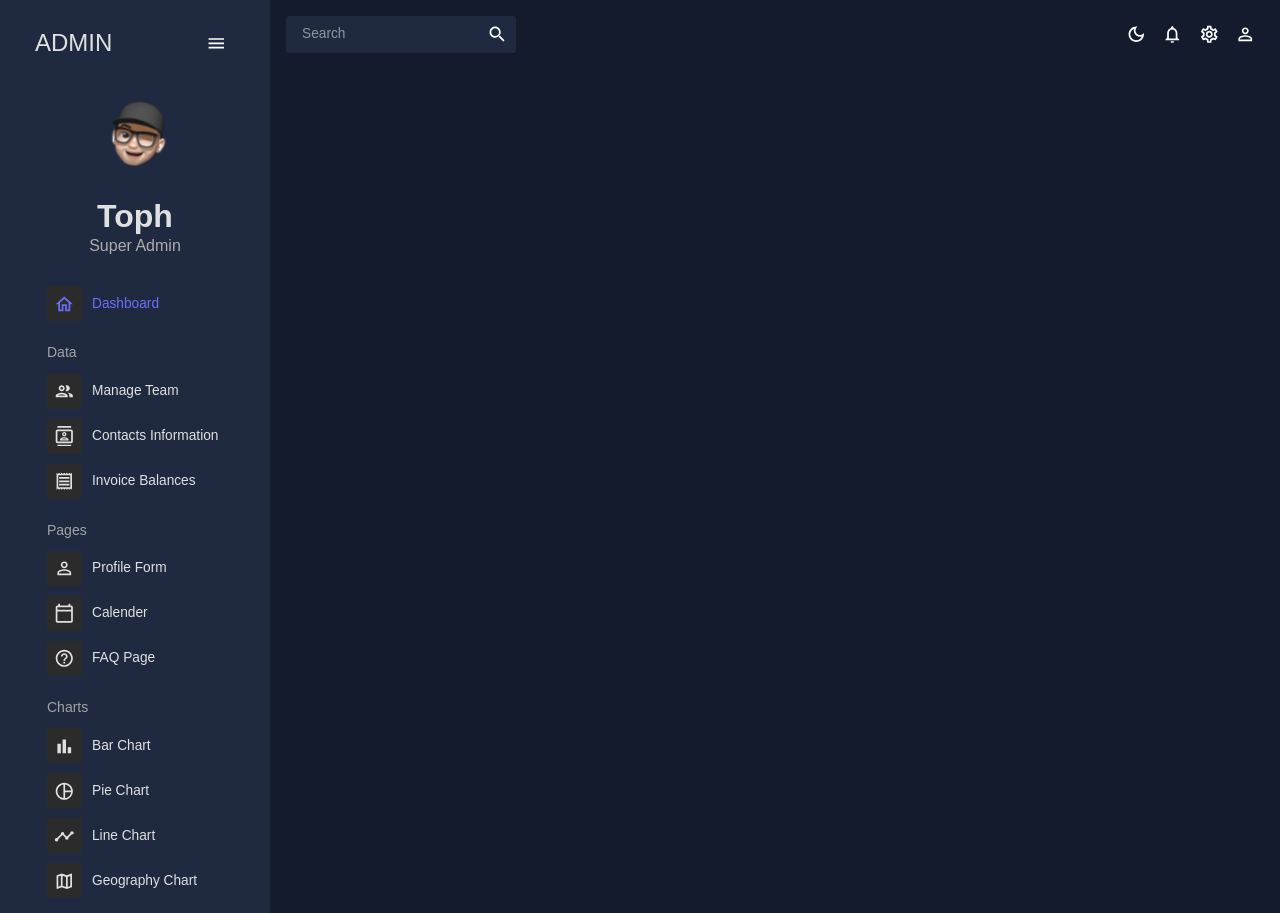
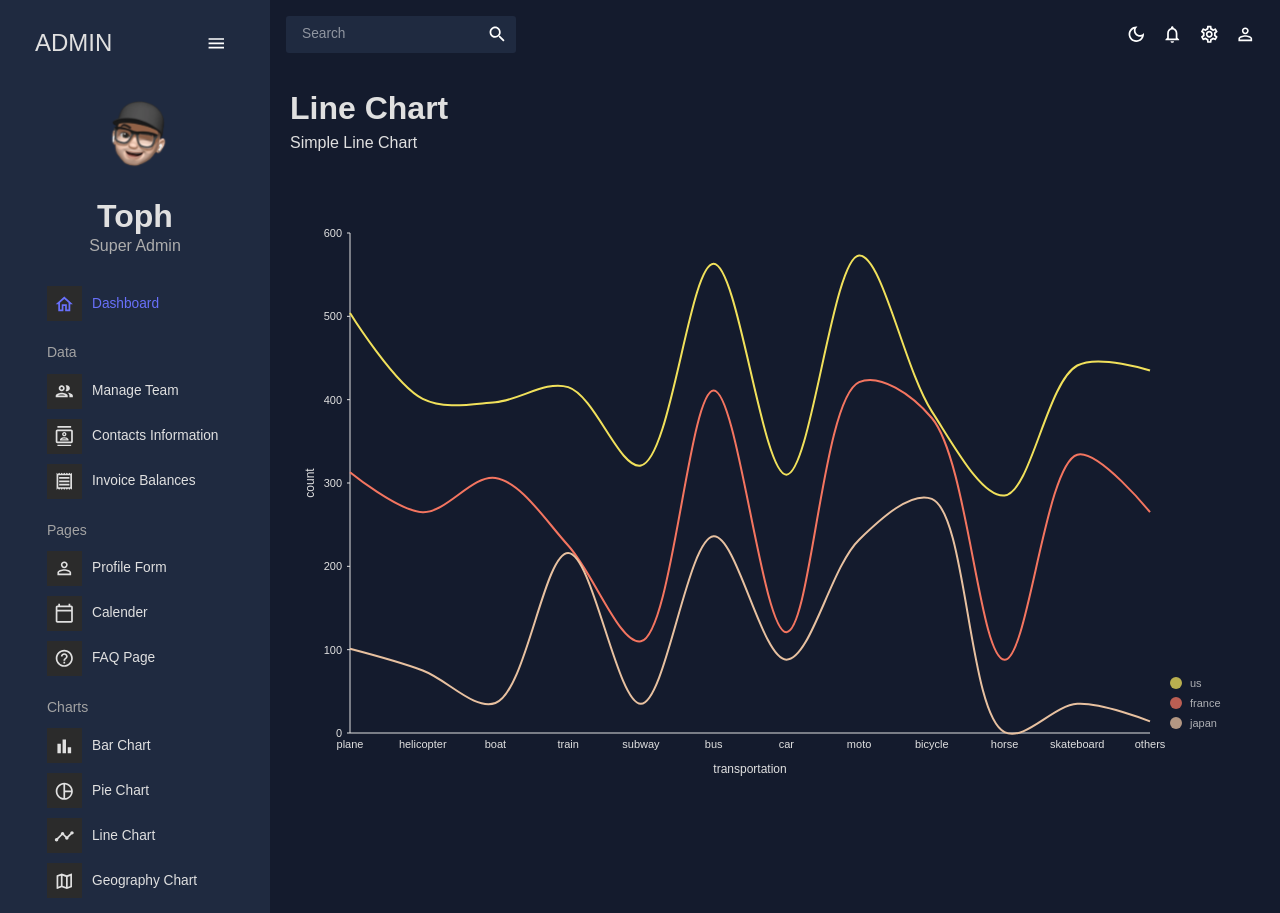
Before and after one commit to Thophylarh/Enterprise-react-admin-practice, a React (Create React App) app: page /line-chart in a window 1280 px wide. Built offline with nearby package versions, Linux system fonts and the light colour scheme.

Commit message:
line an pie chart component

```diff
--- a/package.json
+++ b/package.json
@@ -16,6 +16,8 @@
     "@mui/x-data-grid": "^6.15.0",
     "@nivo/bar": "^0.83.0",
     "@nivo/geo": "^0.83.0",
+    "@nivo/line": "^0.83.0",
+    "@nivo/pie": "^0.83.0",
     "@testing-library/jest-dom": "^5.17.0",
     "@testing-library/react": "^13.4.0",
     "@testing-library/user-event": "^13.5.0",
--- a/src/App.js
+++ b/src/App.js
@@ -15,6 +15,7 @@
 import FAQ from "./scenes/faq";
 import Bar from "./scenes/bar";
 import Pie from "./scenes/pie";
+import Line from "./scenes/line";
 
 function App() {
   const [theme, colorMode] = useMode();
@@ -37,6 +38,7 @@
               <Route path="/faq" element={<FAQ />} />
               <Route path="/bar-chart" element={<Bar />} />
               <Route path="/pie-chart" element={<Pie />} />
+              <Route path="/line-chart" element={<Line />} />
             </Routes>
           </main>
         </div>
--- /dev/null
+++ b/src/components/LineChart.jsx
@@ -0,0 +1,117 @@
+import { ResponsiveLine } from "@nivo/line";
+import { useTheme } from "@mui/material";
+import { tokens } from "../theme";
+import { mockLineData as data } from "../data/mockData";
+
+const LineChart = ({ isCustomLineColors = false, isDashboard = false }) => {
+  const theme = useTheme();
+  const colors = tokens(theme.palette.mode);
+
+  return (
+    <ResponsiveLine
+      data={data}
+      theme={{
+        axis: {
+          domain: {
+            line: {
+              stroke: colors.grey[100],
+            },
+          },
+          legend: {
+            text: {
+              fill: colors.grey[100],
+            },
+          },
+          ticks: {
+            line: {
+              stroke: colors.grey[100],
+              strokeWidth: 1,
+            },
+            text: {
+              fill: colors.grey[100],
+            },
+          },
+        },
+        legends: {
+          text: {
+            fill: colors.grey[100],
+          },
+        },
+        tooltip: {
+          container: {
+            color: colors.primary[500],
+          },
+        },
+      }}
+      colors={isDashboard ? { datum: "color" } : { scheme: "nivo" }} // added
+      margin={{ top: 50, right: 110, bottom: 50, left: 60 }}
+      xScale={{ type: "point" }}
+      yScale={{
+        type: "linear",
+        min: "auto",
+        max: "auto",
+        stacked: true,
+        reverse: false,
+      }}
+      yFormat=" >-.2f"
+      curve="catmullRom"
+      axisTop={null}
+      axisRight={null}
+      axisBottom={{
+        orient: "bottom",
+        tickSize: 0,
+        tickPadding: 5,
+        tickRotation: 0,
+        legend: isDashboard ? undefined : "transportation", // added
+        legendOffset: 36,
+        legendPosition: "middle",
+      }}
+      axisLeft={{
+        orient: "left",
+        tickValues: 5, // added
+        tickSize: 3,
+        tickPadding: 5,
+        tickRotation: 0,
+        legend: isDashboard ? undefined : "count", // added
+        legendOffset: -40,
+        legendPosition: "middle",
+      }}
+      enableGridX={false}
+      enableGridY={false}
+      pointSize={8}
+      pointColor={{ theme: "background" }}
+      pointBorderWidth={2}
+      pointBorderColor={{ from: "serieColor" }}
+      pointLabelYOffset={-12}
+      useMesh={true}
+      legends={[
+        {
+          anchor: "bottom-right",
+          direction: "column",
+          justify: false,
+          translateX: 100,
+          translateY: 0,
+          itemsSpacing: 0,
+          itemDirection: "left-to-right",
+          itemWidth: 80,
+          itemHeight: 20,
+          itemOpacity: 0.75,
+          symbolSize: 12,
+          symbolShape: "circle",
+          symbolBorderColor: "rgba(0, 0, 0, .5)",
+          effects: [
+            {
+              on: "hover",
+              style: {
+                itemBackground: "rgba(0, 0, 0, .03)",
+                itemOpacity: 1,
+              },
+            },
+          ],
+        },
+      ]}
+    />
+  );
+};
+
+export default LineChart;
--- a/src/components/PieChart.jsx
+++ b/src/components/PieChart.jsx
@@ -1,137 +1,109 @@
+import { ResponsivePie } from "@nivo/pie";
 import { tokens } from "../theme";
 import { useTheme } from "@mui/material";
-import { ResponsivePie } from '@nivo/pie'
-import { mockPieData as pieData } from "../data/mockData";
+import { mockPieData as data } from "../data/mockData";
 
-const PieChart =()=>{
-return(
+const PieChart = () => {
+  const theme = useTheme();
+  const colors = tokens(theme.palette.mode);
+  return (
     <ResponsivePie
-    data={pieData}
+      data={data}
+      theme={{
+        axis: {
+          domain: {
+            line: {
+              stroke: colors.grey[100],
+            },
+          },
+          legend: {
+            text: {
+              fill: colors.grey[100],
+            },
+          },
+          ticks: {
+            line: {
+              stroke: colors.grey[100],
+              strokeWidth: 1,
+            },
+            text: {
+              fill: colors.grey[100],
+            },
+          },
+        },
+        legends: {
+          text: {
+            fill: colors.grey[100],
+          },
+        },
+      }}
       margin={{ top: 40, right: 80, bottom: 80, left: 80 }}
       innerRadius={0.5}
       padAngle={0.7}
       cornerRadius={3}
       activeOuterRadiusOffset={8}
-    borderWidth={1}
       borderColor={{
-        from: 'color',
-        modifiers: [
-            [
-                'darker',
-                0.2
-            ]
-        ]
+        from: "color",
+        modifiers: [["darker", 0.2]],
       }}
       arcLinkLabelsSkipAngle={10}
-    arcLinkLabelsTextColor="#333333"
+      arcLinkLabelsTextColor={colors.grey[100]}
       arcLinkLabelsThickness={2}
-    arcLinkLabelsColor={{ from: 'color' }}
-    arcLabelsSkipAngle={10}
+      arcLinkLabelsColor={{ from: "color" }}
+      enableArcLabels={false}
+      arcLabelsRadiusOffset={0.4}
+      arcLabelsSkipAngle={7}
       arcLabelsTextColor={{
-        from: 'color',
-        modifiers: [
-            [
-                'darker',
-                2
-            ]
-        ]
+        from: "color",
+        modifiers: [["darker", 2]],
       }}
       defs={[
         {
-            id: 'dots',
-            type: 'patternDots',
-            background: 'inherit',
-            color: 'rgba(255, 255, 255, 0.3)',
+          id: "dots",
+          type: "patternDots",
+          background: "inherit",
+          color: "rgba(255, 255, 255, 0.3)",
           size: 4,
           padding: 1,
-            stagger: true
+          stagger: true,
         },
         {
-            id: 'lines',
-            type: 'patternLines',
-            background: 'inherit',
-            color: 'rgba(255, 255, 255, 0.3)',
+          id: "lines",
+          type: "patternLines",
+          background: "inherit",
+          color: "rgba(255, 255, 255, 0.3)",
           rotation: -45,
           lineWidth: 6,
-            spacing: 10
-        }
-    ]}
-    fill={[
-        {
-            match: {
-                id: 'ruby'
+          spacing: 10,
         },
-            id: 'dots'
-        },
-        {
-            match: {
-                id: 'c'
-            },
-            id: 'dots'
-        },
-        {
-            match: {
-                id: 'go'
-            },
-            id: 'dots'
-        },
-        {
-            match: {
-                id: 'python'
-            },
-            id: 'dots'
-        },
-        {
-            match: {
-                id: 'scala'
-            },
-            id: 'lines'
-        },
-        {
-            match: {
-                id: 'lisp'
-            },
-            id: 'lines'
-        },
-        {
-            match: {
-                id: 'elixir'
-            },
-            id: 'lines'
-        },
-        {
-            match: {
-                id: 'javascript'
-            },
-            id: 'lines'
-        }
       ]}
       legends={[
         {
-            anchor: 'bottom',
-            direction: 'row',
+          anchor: "bottom",
+          direction: "row",
           justify: false,
           translateX: 0,
           translateY: 56,
           itemsSpacing: 0,
           itemWidth: 100,
           itemHeight: 18,
-            itemTextColor: '#999',
-            itemDirection: 'left-to-right',
+          itemTextColor: "#999",
+          itemDirection: "left-to-right",
           itemOpacity: 1,
           symbolSize: 18,
-            symbolShape: 'circle',
+          symbolShape: "circle",
           effects: [
             {
-                    on: 'hover',
+              on: "hover",
               style: {
-                        itemTextColor: '#000'
-                    }
-                }
-            ]
-        }
+                itemTextColor: "#000",
+              },
+            },
+          ],
+        },
       ]}
     />
-)
-}
+  );
+};
+
 export default PieChart;
--- a/src/index.css
+++ b/src/index.css
@@ -2,6 +2,7 @@
 html,body,#root, .app, .content{
   height: 100%;
   width: 100%;
+  color: black;
   font-family: 'Source Sans 3', sans-serif;
 }
 .App{
@@ -24,6 +25,3 @@
 ::-webkit-scrollbar-track:hover{
   background: #555;
 }
-.custom-tooltip-color .nivo-tooltip {
-  color: black !important;
-}
--- a/src/scenes/global/Sidebar.jsx
+++ b/src/scenes/global/Sidebar.jsx
@@ -184,14 +184,14 @@
             />
             <Item
             title="Pie Chart"
-            to="/pie"
+            to="/pie-chart"
             icon={<PieChartOutlineOutlinedIcon/>}
             selected={selected}
             setSelected={setSelected}
             />
             <Item
             title="Line Chart"
-            to="/line"
+            to="/line-chart"
             icon={<TimelineOutlinedIcon/>}
             selected={selected}
             setSelected={setSelected}
--- /dev/null
+++ b/src/scenes/line/index.jsx
@@ -0,0 +1,16 @@
+
+import { Box } from "@mui/material";
+import Header from "../../components/Header";
+import LineChart from "../../components/LineChart";
+
+const Line =()=>{
+    return(
+        <Box m="20px">
+        <Header title="Line Chart" subTitle="Simple Line Chart" />
+        <Box height="75vh">
+          <LineChart />
+        </Box>
+      </Box>
+    )
+}
+export default Line;
```
Also changed, not shown: 1 other file (tests, documents, lock files or other folders). Lines whose indentation alone changed are shown as unchanged.
